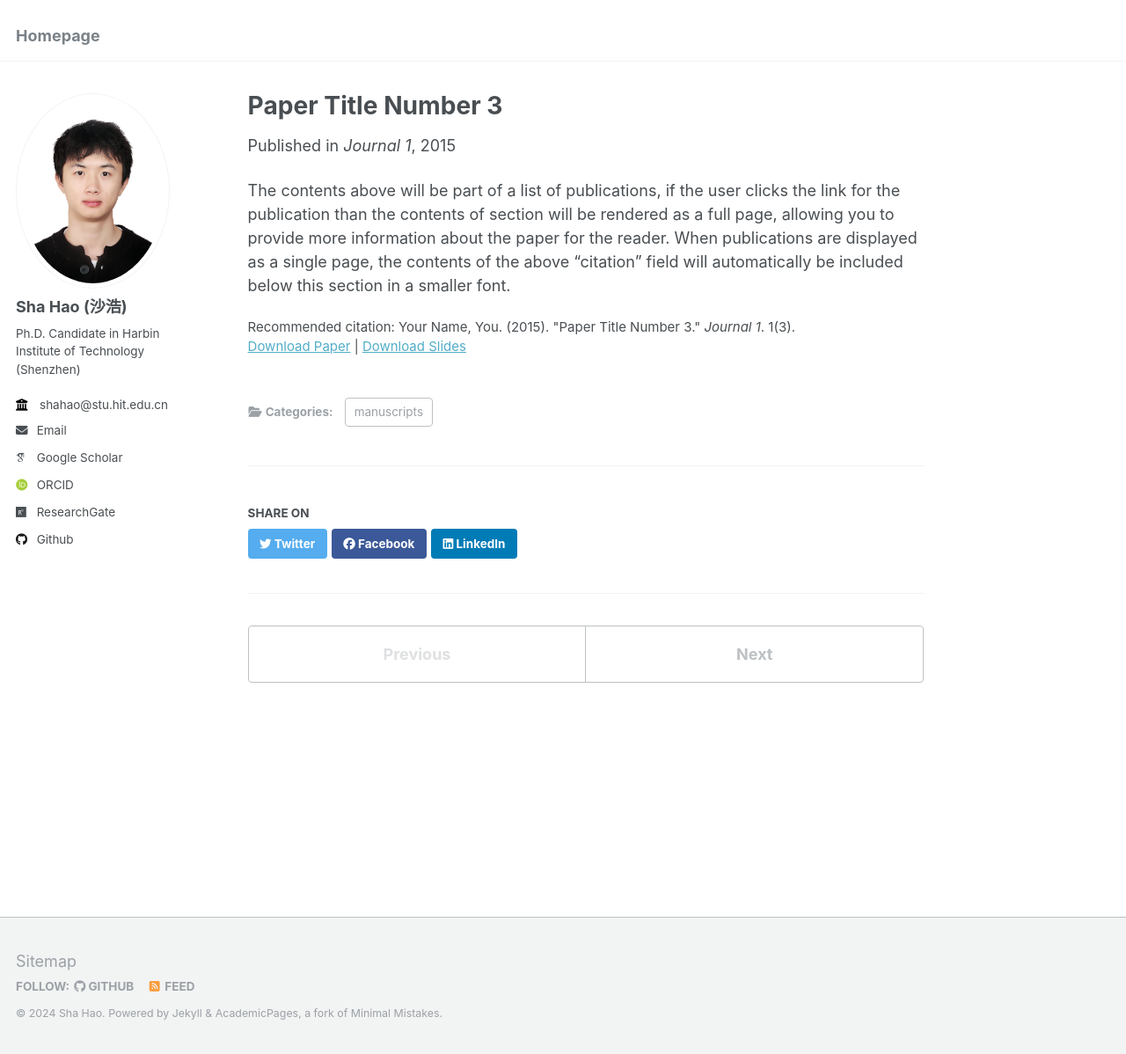
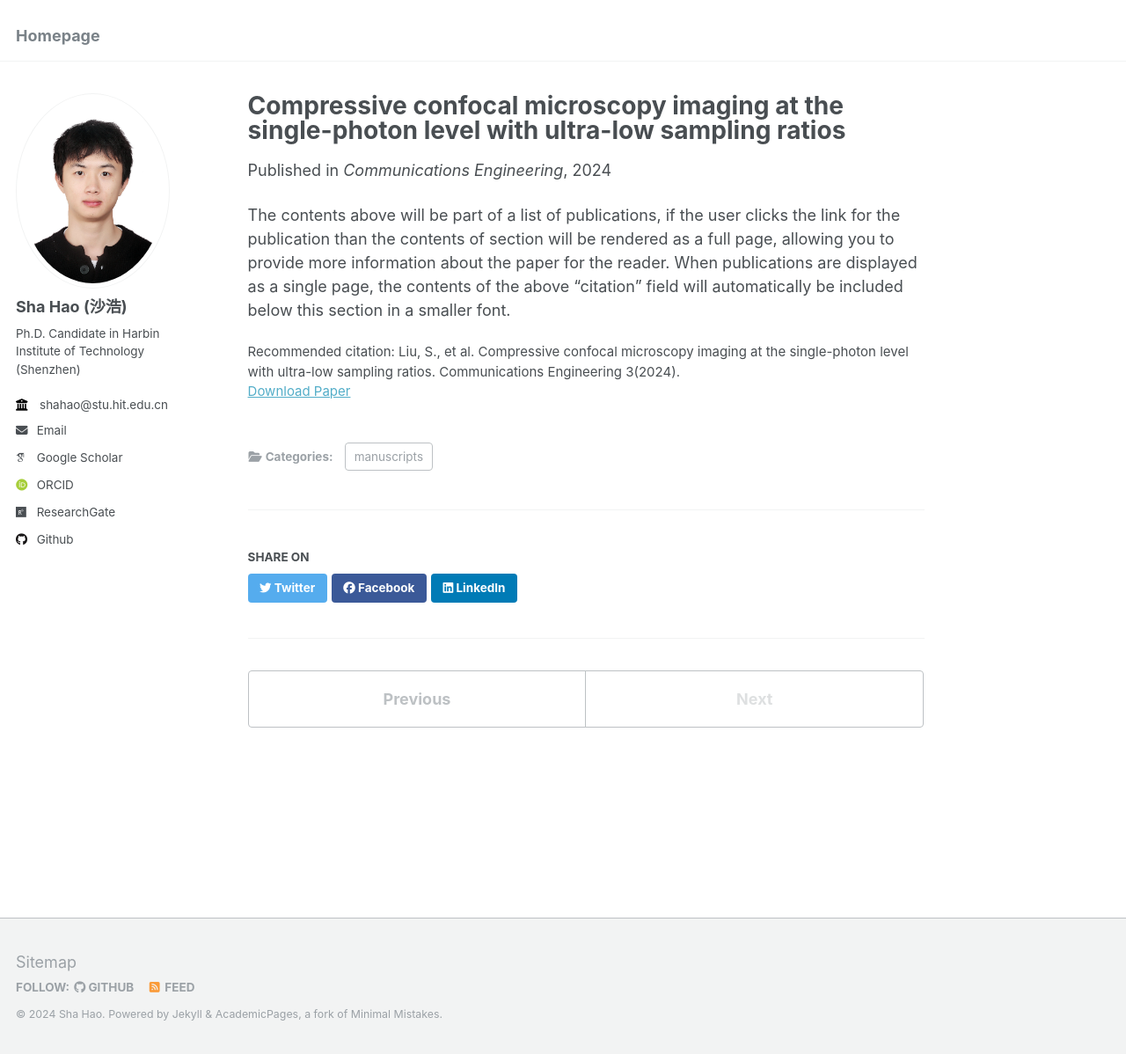
Before and after one commit to hitsh95/shahao, a Jekyll site: the page built from _publications/2015-10-01-paper-title-number-3.md, in a window 1280 px wide and 1198 px high. Shown: the whole window at 88% size. Built offline with Jekyll 4.4.1, drawn with Linux system fonts in a browser that asks for light colours; some web fonts are replaced.

Commit message:
Update 2015-10-01-paper-title-number-3.md

```diff
--- a/_publications/2015-10-01-paper-title-number-3.md
+++ b/_publications/2015-10-01-paper-title-number-3.md
@@ -1,14 +1,13 @@
 ---
-title: "Paper Title Number 3"
+title: "Compressive confocal microscopy imaging at the single-photon level with ultra-low sampling ratios"
 collection: publications
 category: manuscripts
 permalink: /publication/2015-10-01-paper-title-number-3
-excerpt: 'This paper is about the number 3. The number 4 is left for future work.'
-date: 2015-10-01
-venue: 'Journal 1'
-slidesurl: 'http://academicpages.github.io/files/slides3.pdf'
-paperurl: 'http://academicpages.github.io/files/paper3.pdf'
-citation: 'Your Name, You. (2015). &quot;Paper Title Number 3.&quot; <i>Journal 1</i>. 1(3).'
+excerpt: 'We build a novel deep compressive confocal microscope (DCCM). Combined with a deep learning reconstruction algorithm (DCCM-Net), our DCCM is able to achieve high-quality confocal microscopic imaging with low phototoxicity. Our imaging experiments with fluorescent microspheres demonstrate its capability of achieving single-pixel confocal imaging with a sampling ratio of only approximately 0.05%. In the prototype of our DCCM system, the imaging rates can achieve up to 833 fps and 13.65 megapixel/s.'
+date: 2024-06-18
+venue: 'Communications Engineering'
+paperurl: 'http://hitsh95.github.io/shahao/files/s44172-024-00236-x.pdf'
+citation: 'Liu, S., et al. Compressive confocal microscopy imaging at the single-photon level with ultra-low sampling ratios. Communications Engineering 3(2024).'
 ---
 
 The contents above will be part of a list of publications, if the user clicks the link for the publication than the contents of section will be rendered as a full page, allowing you to provide more information about the paper for the reader. When publications are displayed as a single page, the contents of the above "citation" field will automatically be included below this section in a smaller font.
```
